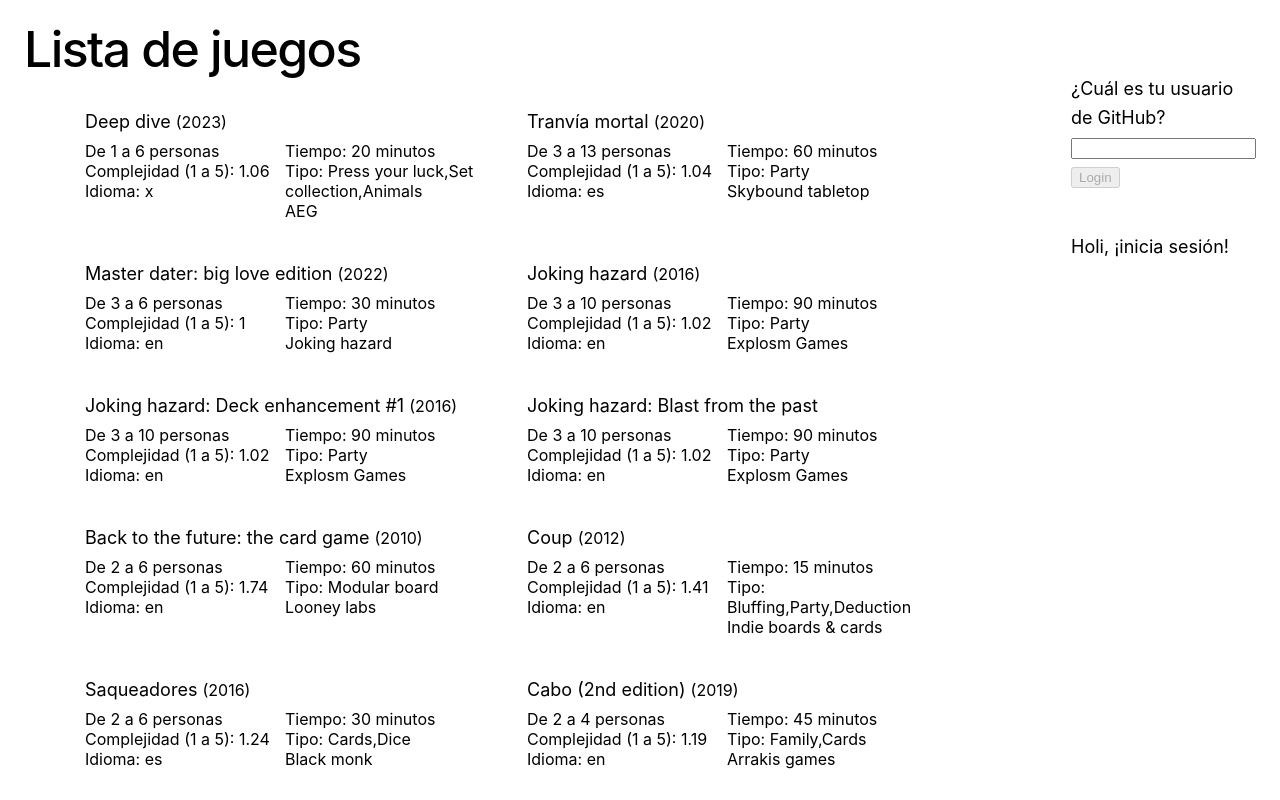
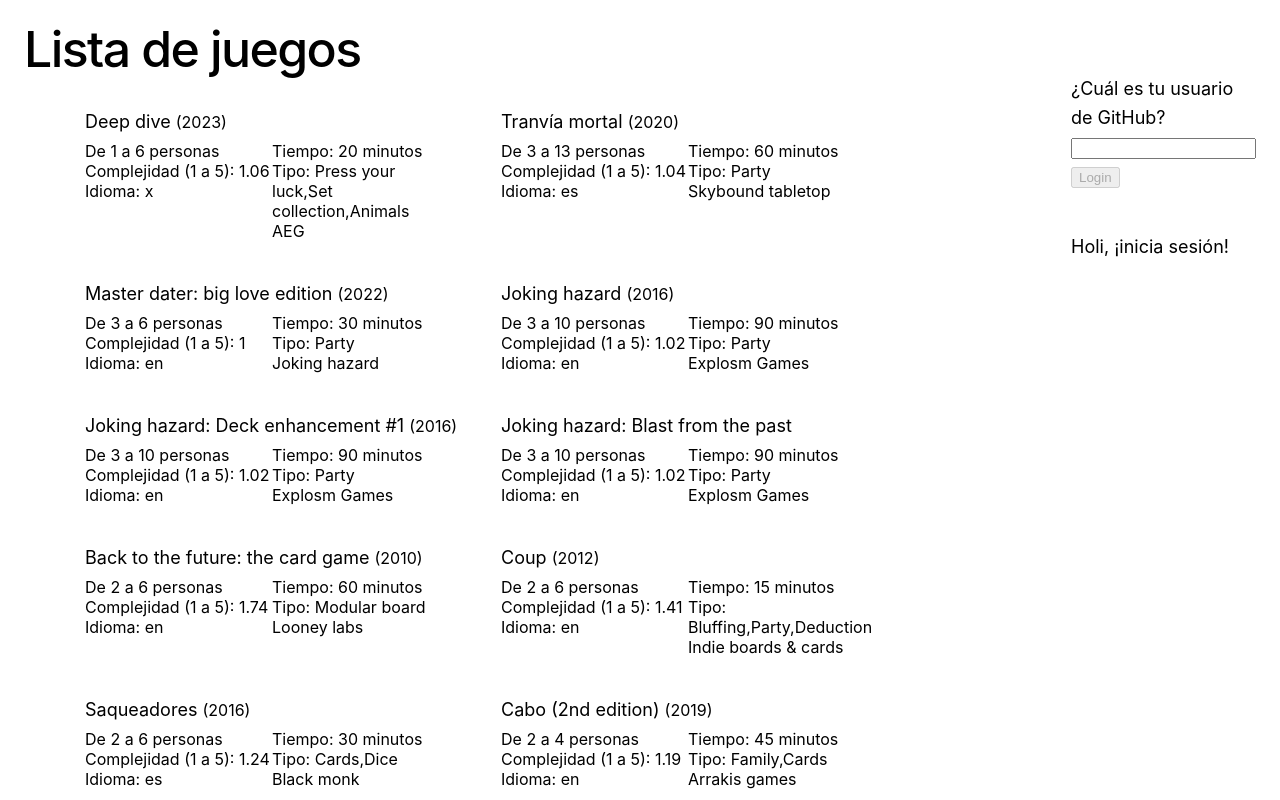
Before and after one commit to 2y2son4/board-games-showcase, an Angular app: page / in a window 1280 px wide. Shown: the top 800 px of the page. Built offline with nearby package versions, Linux system fonts and the light colour scheme.

Commit message:
:lipstick: update global styles

```diff
--- a/src/styles.scss
+++ b/src/styles.scss
@@ -5,3 +5,7 @@ Está por encima de 'body' y 'html' */
   color-scheme: light dark;
   // color-scheme indica al navegador cuáles son los colores que tiene que renderizar por defecto
 }
+
+* {
+  box-sizing: border-box;
+}
```
